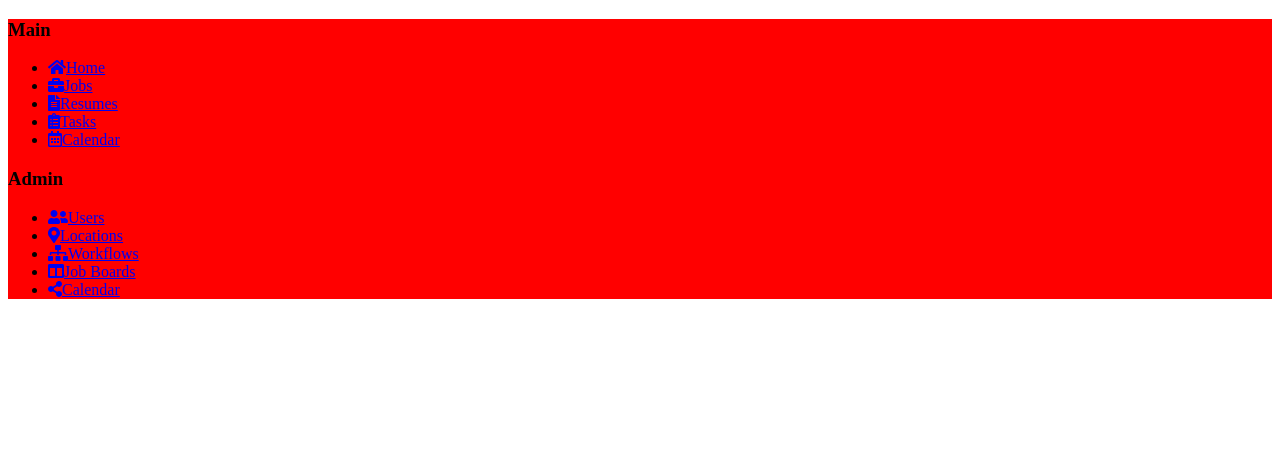
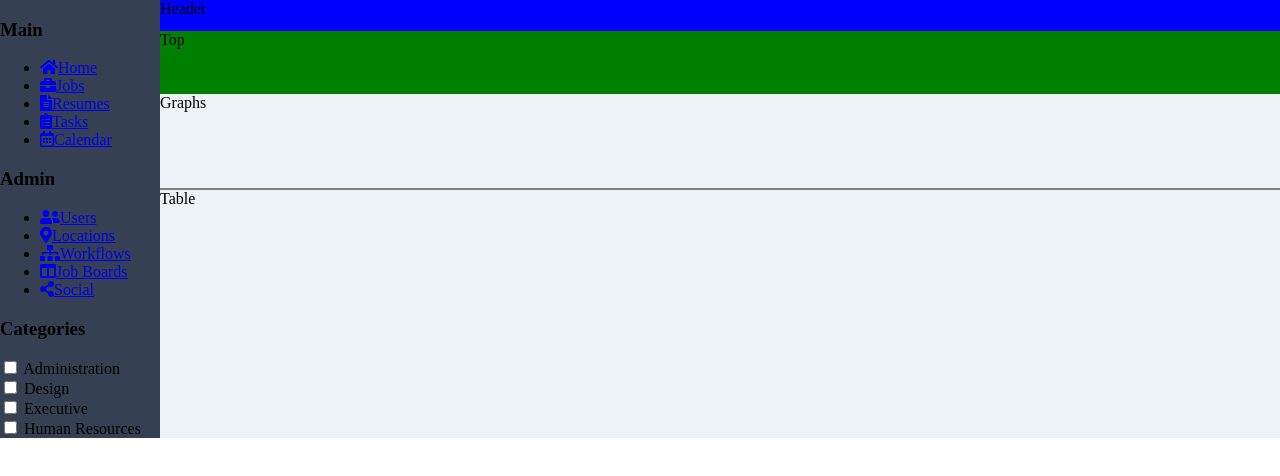
Before and after one commit to RyanDBarnett/rb-comp-challenge-2, a plain HTML site: page index.html in a window 1280 px wide. Drawn offline with Linux system fonts and the light colour scheme.

Commit message:
Setup layout

```diff
--- a/css/base.css
+++ b/css/base.css
@@ -0,0 +1,3 @@
+body {
+  margin: 0;
+}
--- a/css/layout.css
+++ b/css/layout.css
@@ -1,3 +1,36 @@
+.grid {
+  display: grid;
+  grid-template-columns: 1fr 7fr;
+  grid-template-rows: 1fr 2fr 3fr 8fr;
+  grid-template-areas:
+    "sidebar header"
+    "sidebar top"
+    "sidebar graphs"
+    "sidebar main";
+}
+
 .l-left-sidebar {
-  background-color: red;
+  background-color: #354052;
+  grid-area: sidebar;
 }
+
+.l-header {
+  background-color: blue;
+  grid-area: header;
+}
+
+.l-top {
+  background-color: green;
+  grid-area: top;
+}
+
+.l-graphs {
+  background-color: #EDF2F6;
+  grid-area: graphs;
+}
+
+.l-main {
+  background-color: #EDF2F6;
+  border-top: 2px solid grey;
+  grid-area: main;
+}
--- a/index.html
+++ b/index.html
@@ -7,8 +7,10 @@
   <link rel="stylesheet" href="css/layout.css">
   <script defer src="https://use.fontawesome.com/releases/v5.7.1/js/all.js" integrity="sha384-eVEQC9zshBn0rFj4+TU78eNA19HMNigMviK/PU/FFjLXqa/GKPgX58rvt5Z8PLs7" crossorigin="anonymous"></script>
 </head>
-<body>
+<body class="grid">
   <aside class="l-left-sidebar">
+    <section>
+    </section>
     <section>
       <h3>Main</h3>
       <nav>
@@ -66,16 +68,36 @@
           </li>
           <li>
             <a href="#">
-              <i class="fas fa-share-alt"></i>Calendar
+              <i class="fas fa-share-alt"></i>Social
             </a>
           </li>
         </ul>
       </nav>
     </section>
     <section>
-
+      <h3>Categories</h3>
+      <input type="checkbox" id="administration">
+      <label for="administration">Administration</label><br/>
+      <input type="checkbox" id="design">
+      <label for="design">Design</label><br/>
+      <input type="checkbox" id="executive">
+      <label for="executive">Executive</label><br/>
+      <input type="checkbox" id="human-resources">
+      <label for="human-resources">Human Resources</label>
     </section>
   </aside>
+  <header class="l-header">
+    Header
+  </header>
+  <section class="l-top">
+    Top
+  </section>
+  <section class="l-graphs">
+    Graphs
+  </section>
 
+  <main class="l-main">
+    Table
+  </main>
 </body>
 </html>
```
